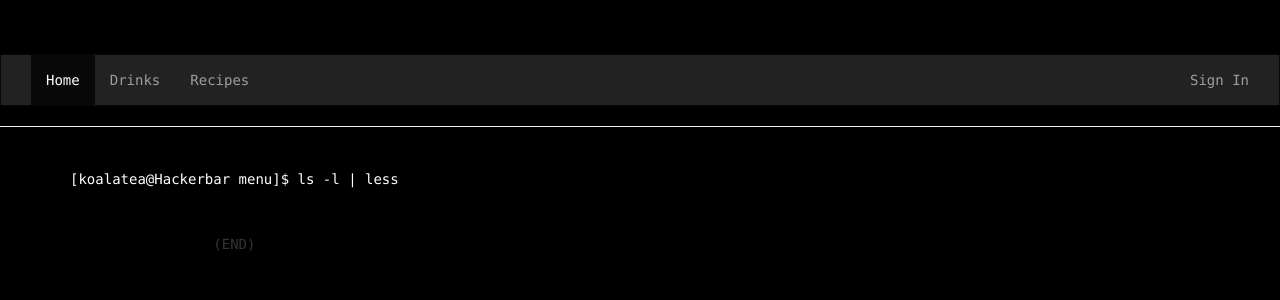
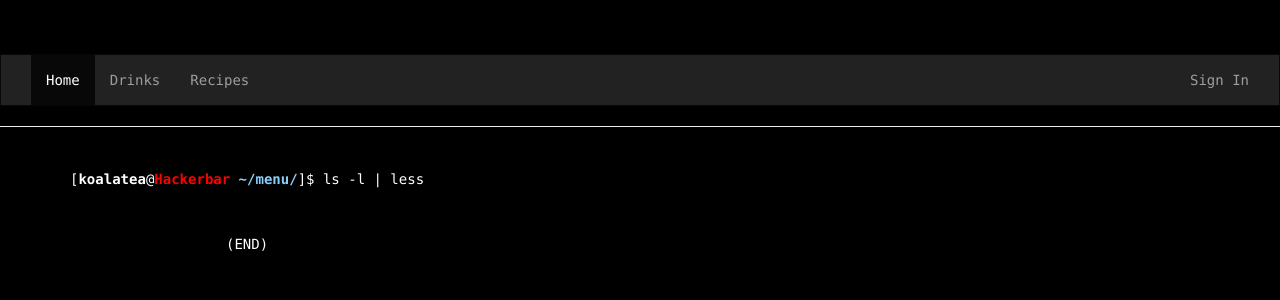
Before and after one commit to KoalaTea/ChambordPi, a Flask app: page /menu in a window 1280 px wide. Shown: the part 191-491 px from the top of the page. Run offline with Flask 2, Linux system fonts and the light colour scheme; data that the repository does not hold is empty; parts of the project's set-up code (start-up, migrations or seed data) failed here and were passed over; some libraries are stand-ins or nearby versions; some web fonts are replaced.

Commit message:
Minor visual tweaks to menu

```diff
--- a/app/static/css/menu.css
+++ b/app/static/css/menu.css
@@ -7,6 +7,15 @@
 }
 .drink-text {
   color: #a9a9a9;
+}
+.hacker-bar {
+  color: red;
+}
+.user-name {
+  color: white;
+}
+.dir {
+  color: #87cefa;
 }
 .panel-table {
     display:table;
--- a/app/templates/menu.html
+++ b/app/templates/menu.html
@@ -13,7 +13,11 @@
           <div class="panel-heading">
               <div class="tr">
                   <div class="td">
-                    <h5 class="drink-title"> [{{ user.username }}@Hackerbar menu]$ ls -l | less </h5>
+                    <h5 class="drink-title">
+                      [<b class="user-name">{{ user.username }}</b>@<b class="hacker-bar">Hackerbar
+                      </b>
+                      <b class="dir">~/menu/</b>]$ ls -l | less
+                    </h5>
                   </div>
               </div>
           </div>
@@ -46,7 +50,7 @@
           <div class="panel-footer">
               <div class="tr" align=center>
                   <div class="td">
-                  <h5>(END)</h5>
+                  <h5 class="drink-title">(END)</h5>
                   </div>
               </div>
           </div>
```
